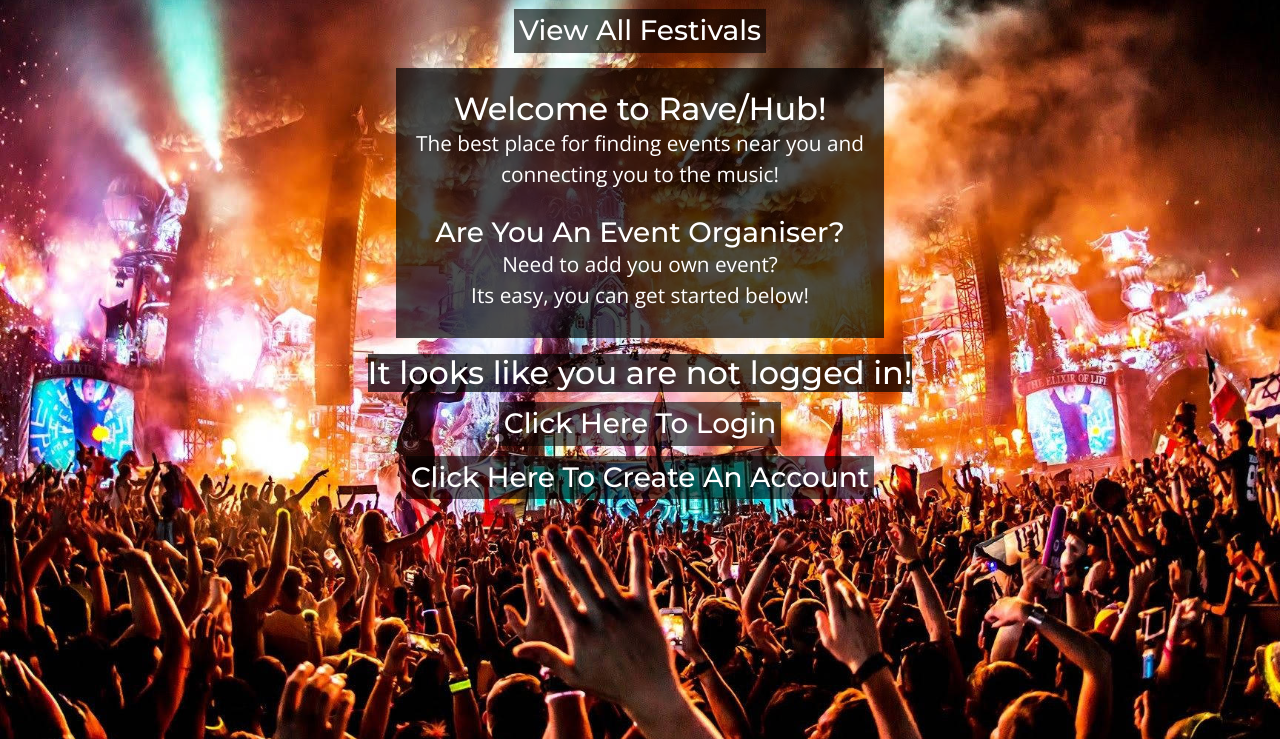
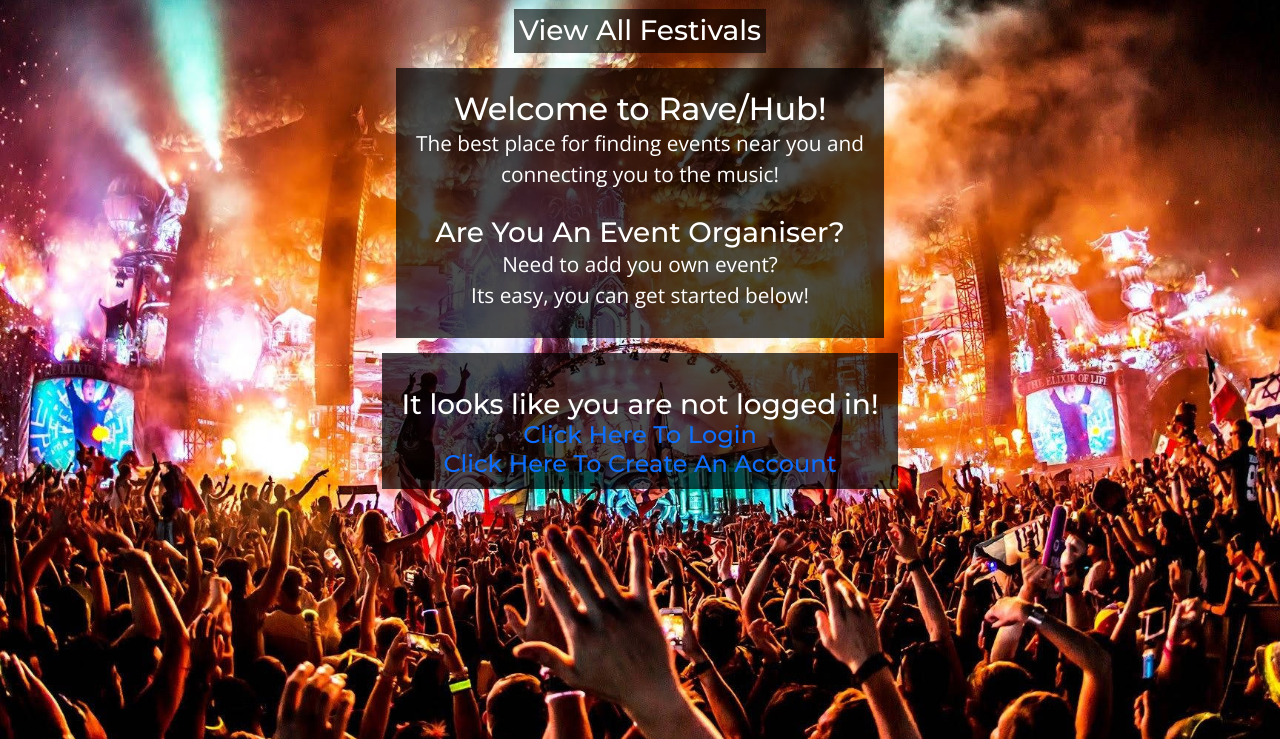
Before and after one commit to lunartechfreek/rave-hub, a Django app: template event/templates/event/index.html in a window 1280 px wide. Shown: the part 826-1565 px from the top of the page. Run offline with Django 4.2, Linux system fonts and the light colour scheme; the template is opened without the code that fills it, so the values that code supplies are empty; some libraries are stand-ins or nearby versions.

Commit message:
Adjust layout of weclome section

```diff
--- a/event/templates/event/index.html
+++ b/event/templates/event/index.html
@@ -93,11 +93,13 @@
     </div>
 </div>
 
+<!-- Welcome Section -->
+<section>
     <div class="container mt-5">
         <div class="row">
             <div class="col-12 home-content d-flex justify-content-center">
                 <a href="{% url 'festival_list' %}">
-                <div class="link-div fade-link">
+                    <div class="link-div fade-link welcome-link">
                         <h3>View All Festivals</h3>
                     </div>
                 </a>
@@ -120,40 +122,29 @@
             </div>
         </div>
         <div class="row">
+            <div class="col-12 d-flex justify-content-center">
                 {% if user.is_authenticated %}
-        <div class="col-12 d-flex justify-content-center">
                     <a href="{% url 'add_festival' %}">
                         <div class="link-div fade-link">
                             <h3>Click Here To Add A Festival</h3>
                         </div>
                     </a>
-        </div>
                 {% else %}
-        <div class="col-12 d-flex justify-content-center">
-            <div class="fade-bg mt-3">
-                <h2 id="login-false">It looks like you are not logged in!</h2>
-            </div>
-        </div>
-        <div class="col-12 d-flex justify-content-center">
-            <a href="{% url 'account_login' %}">
-                <div class="link-div fade-link">
-                    <h3>Click Here To Login</h3>
-                </div>
+                <div class="content-box fade-bg">
+                    <h3 id="login-false">It looks like you are not logged in!</h3>
+                    <a href="{% url 'account_signup' %}">
+                        <h4>Click Here To Login</h4>
                     </a>
-        </div>
-        <div class="col-12 d-flex justify-content-center">
                     <a href="{% url 'account_signup' %}">
-                <div class="link-div fade-link">
-                    <h3>Click Here To Create An Account</h3>
-                </div>
+                        <h4>Click Here To Create An Account</h4>
                     </a>
                 </div>
                 {% endif %}
             </div>
         </div>
     </div>
+</section>
 
-</div>
 <!-- index.html content ends here -->
 {% endblock %}
 
```
Lines whose indentation alone changed are shown as unchanged.
